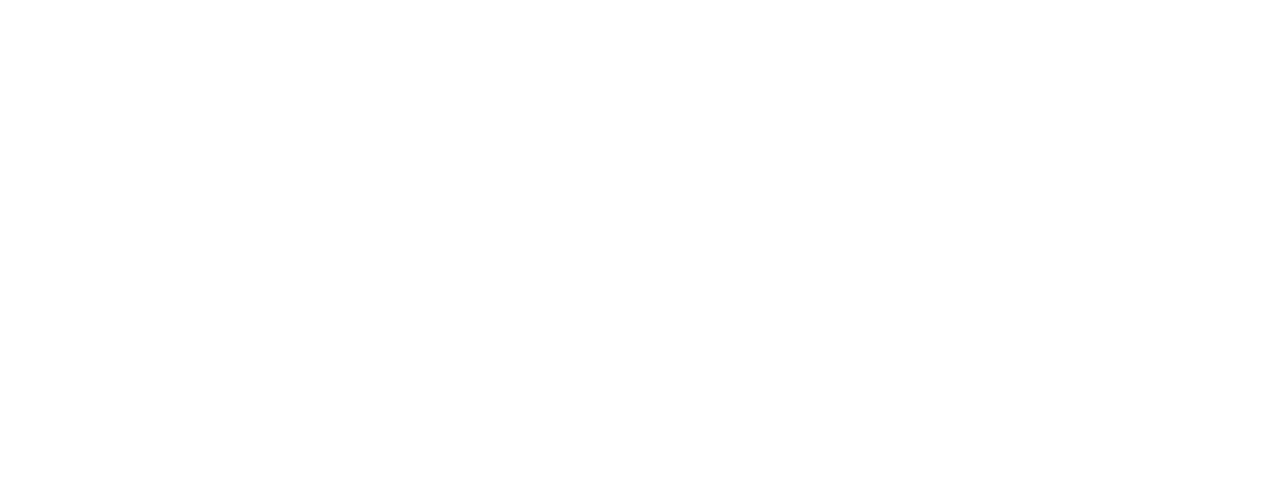
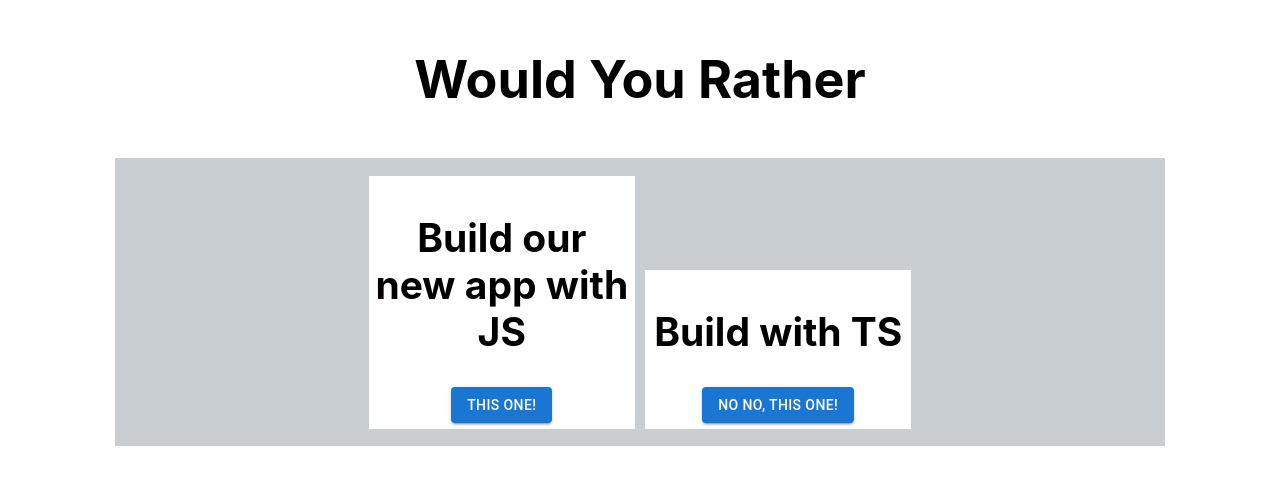
Before and after one commit to drichards188/polling-project, a React (Create React App) app: page /poll in a window 1280 px wide. Before the commit this address had no page. Shown: the part 164-648 px from the top of the page. Built offline with nearby package versions, Linux system fonts and the light colour scheme.

Commit message:
added a poll viewer

```diff
--- a/src/App.tsx
+++ b/src/App.tsx
@@ -4,6 +4,7 @@
 import './App.css';
 import Landing from "./features/misc/Landing";
 import Home from "./features/polling/Home";
+import Poll from "./features/polling/Poll";
 
 function App() {
     return (
@@ -15,6 +16,7 @@
                         <Route path={'/'} element={<Landing/>}/>
                         <Route path={'/counter'} element={<Counter/>}/>
                         <Route path={'/home'} element={<Home/>}/>
+                        <Route path={'/poll'} element={<Poll />} />
                     </Routes>
                 </header>
 
--- a/src/features/misc/Header.tsx
+++ b/src/features/misc/Header.tsx
@@ -14,11 +14,11 @@
                     <Button variant="contained">Log Out</Button>
                 </Link>
 
-                <Link style={linkStyle} to={"/search"}>
+                <Link style={linkStyle} to={"/home"}>
                     <Button variant="contained">Home</Button>
                 </Link>
 
-                <Link style={linkStyle} to={"/search"}>
+                <Link style={linkStyle} to={"/leaderboard"}>
                     <Button variant="contained">Leaderboard</Button>
                 </Link>
 
--- a/src/features/polling/Home.tsx
+++ b/src/features/polling/Home.tsx
@@ -22,6 +22,7 @@
             </div>
             <div style={containerStyle}>
                 <h1>Answered Questions</h1>
+                <Card userData={{id: 12, name: 'Allie', time: '3:25 pm', date: '01/22/2022'}} />
             </div>
         </div>
     )
--- /dev/null
+++ b/src/features/polling/Poll.tsx
@@ -0,0 +1,38 @@
+import {Button} from "@mui/material";
+
+const Poll = () => {
+
+    const containerStyle = {
+        backgroundColor: "#C9ced2",
+        padding: '1%',
+        margin: '1%',
+        display: 'inline-block',
+        width: '80%'
+    }
+
+    const cardStyle = {
+        backgroundColor: "white",
+        width: '25%',
+        padding: '.5%',
+        margin: '.5%',
+        display: 'inline-block'
+    }
+
+    return (
+        <div style={{width: '100%'}}>
+            <h1>Would You Rather</h1>
+            <div style={containerStyle}>
+                <div style={cardStyle}>
+                    <h2>Build our new app with JS</h2>
+                    <Button variant="contained">This One!</Button>
+                </div>
+                <div style={cardStyle}>
+                    <h2>Build with TS</h2>
+                    <Button variant="contained">No No, This One!</Button>
+                </div>
+            </div>
+        </div>
+    )
+}
+
+export default Poll;
```
